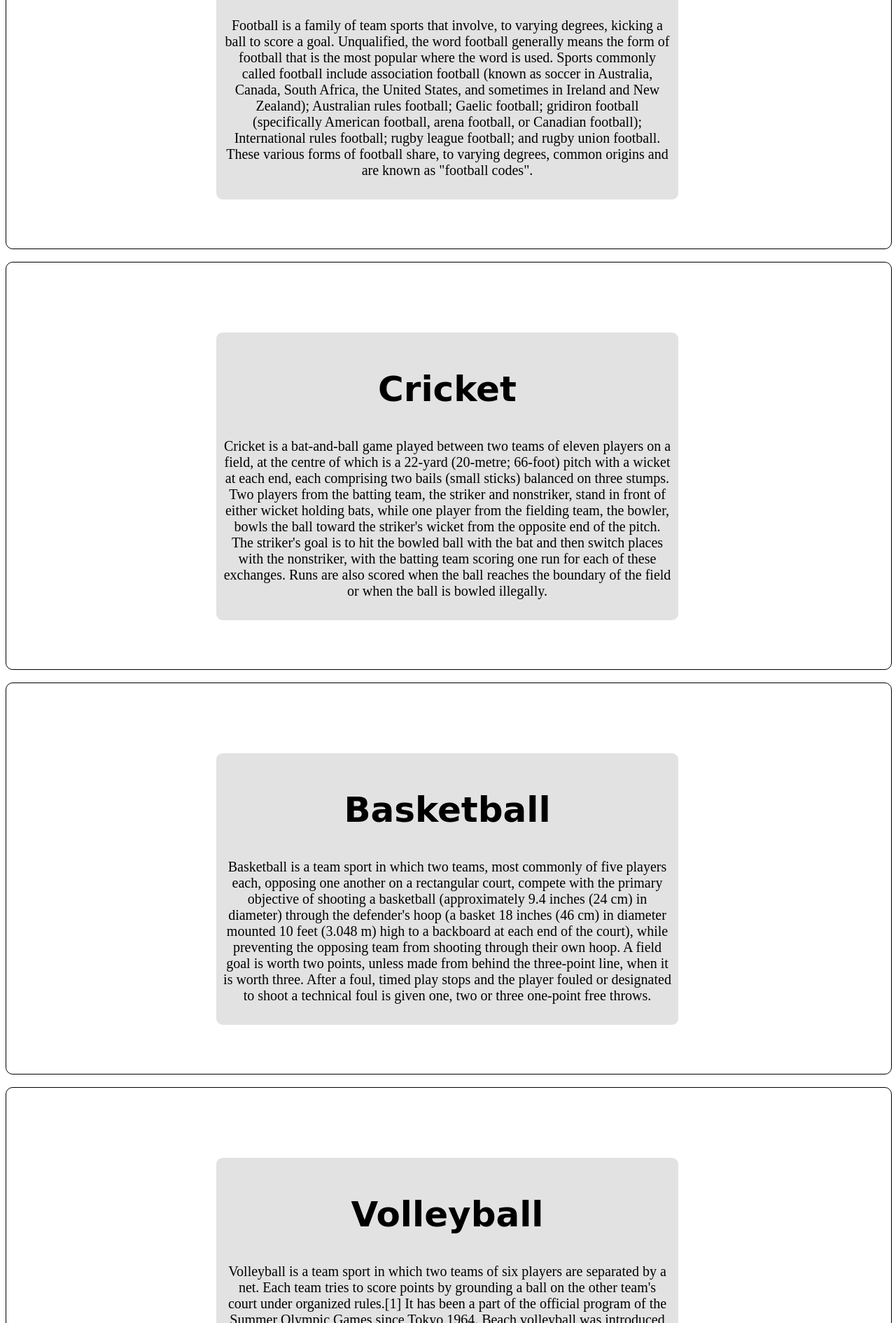
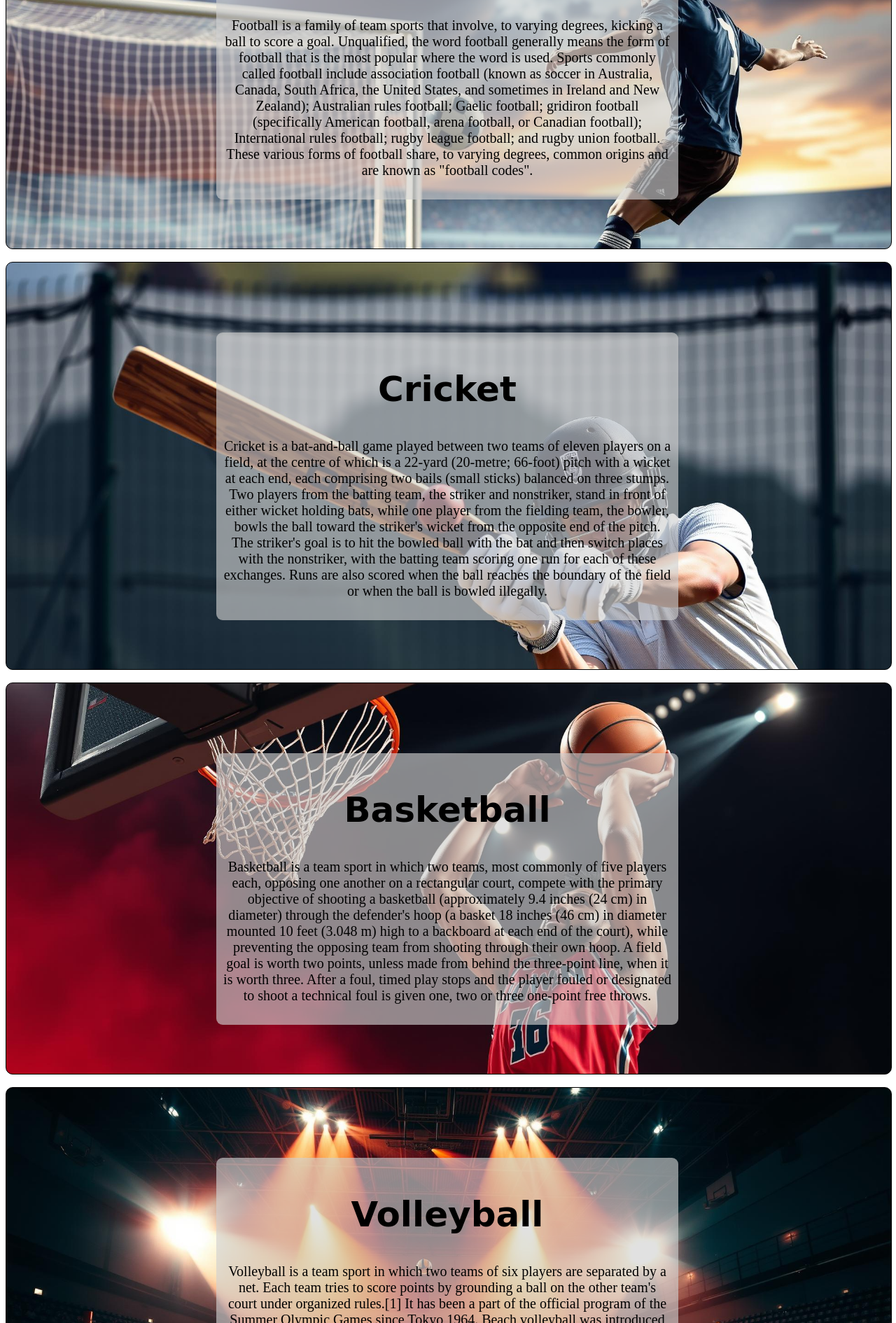
Before and after one commit to Nevinthecoder/sports, a plain HTML site: page index.html in a window 1280 px wide. Shown: the part 235-2125 px from the top of the page at 70% size. Drawn offline with Linux system fonts and the light colour scheme.

Commit message:
Update index.css

```diff
--- a/index.css
+++ b/index.css
@@ -3,7 +3,7 @@
     height: auto;
     width: 100%;
     border-radius: 10px;
-    background-image:url(Pictures/1.jpeg);
+    background-image:url(1.jpeg);
     background-size: cover;
     background-repeat: no-repeat;
 }
@@ -35,7 +35,7 @@ p{
 }
 
 .divi2{
-    background-image: url(Pictures/2.jpeg);
+    background-image: url(2.jpeg);
     border: 1px solid black;
     height: auto;
     width: 100%;
@@ -46,7 +46,7 @@ p{
 }
 
 .divi3{
-    background-image: url(Pictures/3.jpeg);
+    background-image: url(3.jpeg);
     border: 1px solid black;
     height: auto;
     width: 100%;
@@ -57,7 +57,7 @@ p{
 }
 
 .divi4{
-    background-image: url(Pictures/4.jpeg);
+    background-image: url(4.jpeg);
     border: 1px solid black;
     height: auto;
     width: 100%;
@@ -68,7 +68,7 @@ p{
 }
 
 .divi5{
-    background-image: url(Pictures/5.jpeg);
+    background-image: url(5.jpeg);
     border: 1px solid black;
     height: auto;
     width: 100%;
```
